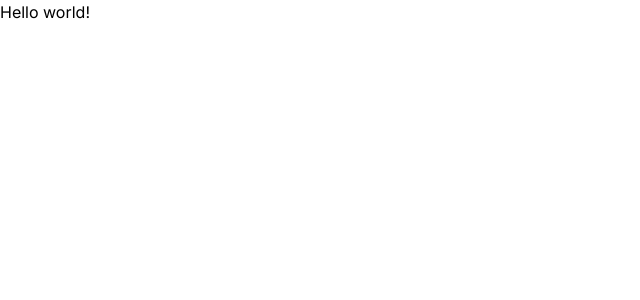
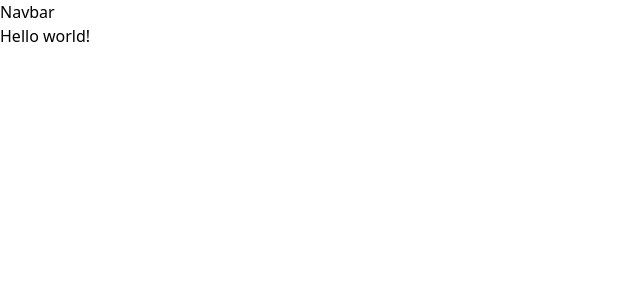
Before and after one commit to MwauratheAlex/house_hunter, a Next.js app: page / in a window 1280 px wide. Shown: the top 300 px of the page, without its empty margins (0-640 px from the left). Built offline with nearby package versions, Linux system fonts and the light colour scheme.

Commit message:
Navbar: Setup

```diff
--- /dev/null
+++ b/app/components/navbar/Navbar.tsx
@@ -0,0 +1,3 @@
+export default async function Navbar() {
+  return <div>Navbar</div>;
+}
--- a/app/layout.tsx
+++ b/app/layout.tsx
@@ -1,8 +1,6 @@
 import "./globals.css";
 import type { Metadata } from "next";
-import { Inter } from "next/font/google";
-
-const inter = Inter({ subsets: ["latin"] });
+import Navbar from "./components/navbar/Navbar";
 
 export const metadata: Metadata = {
   title: "House Hunter",
@@ -16,7 +14,10 @@ interface props {
 export default function RootLayout({ children }: props) {
   return (
     <html lang="en">
-      <body className={inter.className}>{children}</body>
+      <body>
+        <Navbar />
+        {children}
+      </body>
     </html>
   );
 }
```
